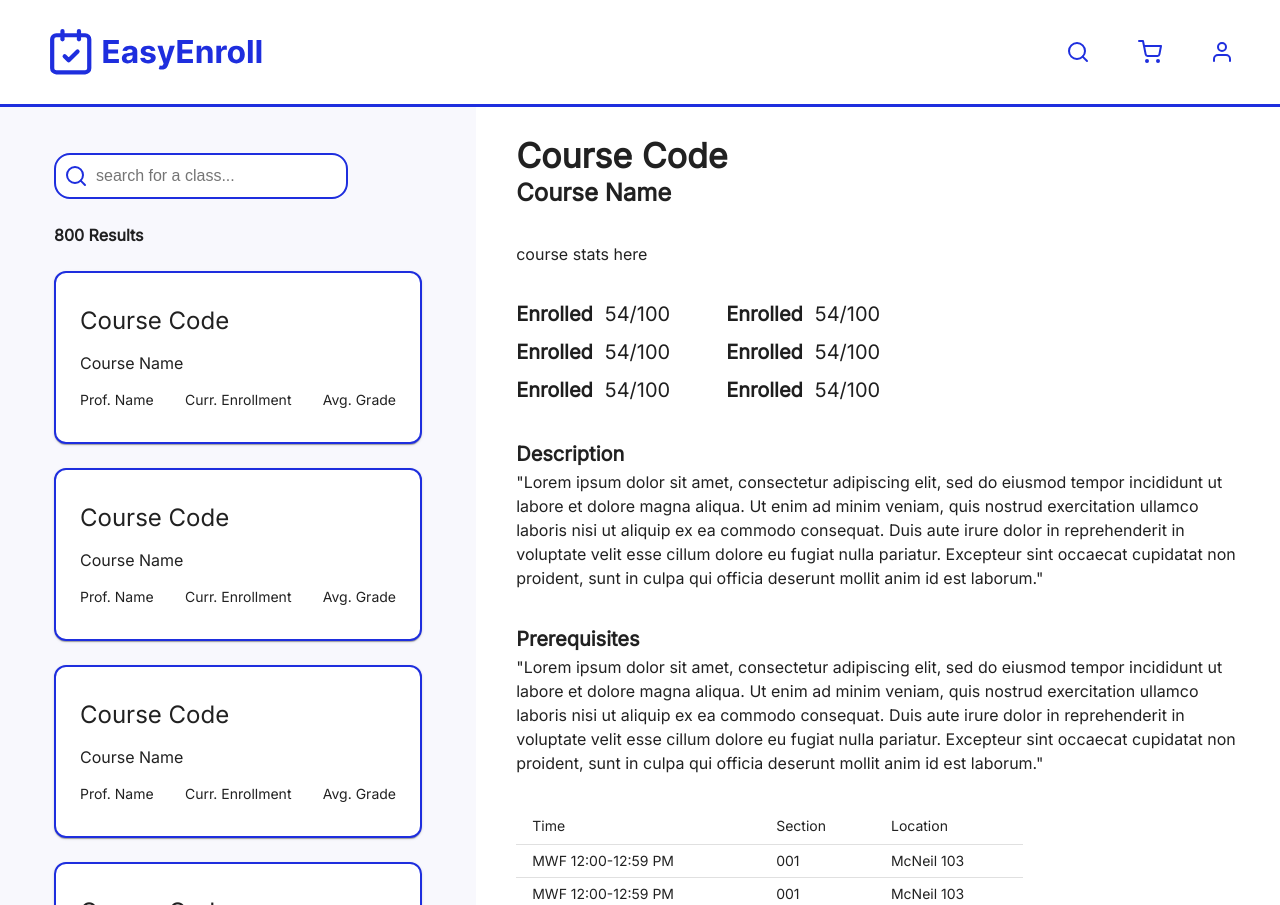
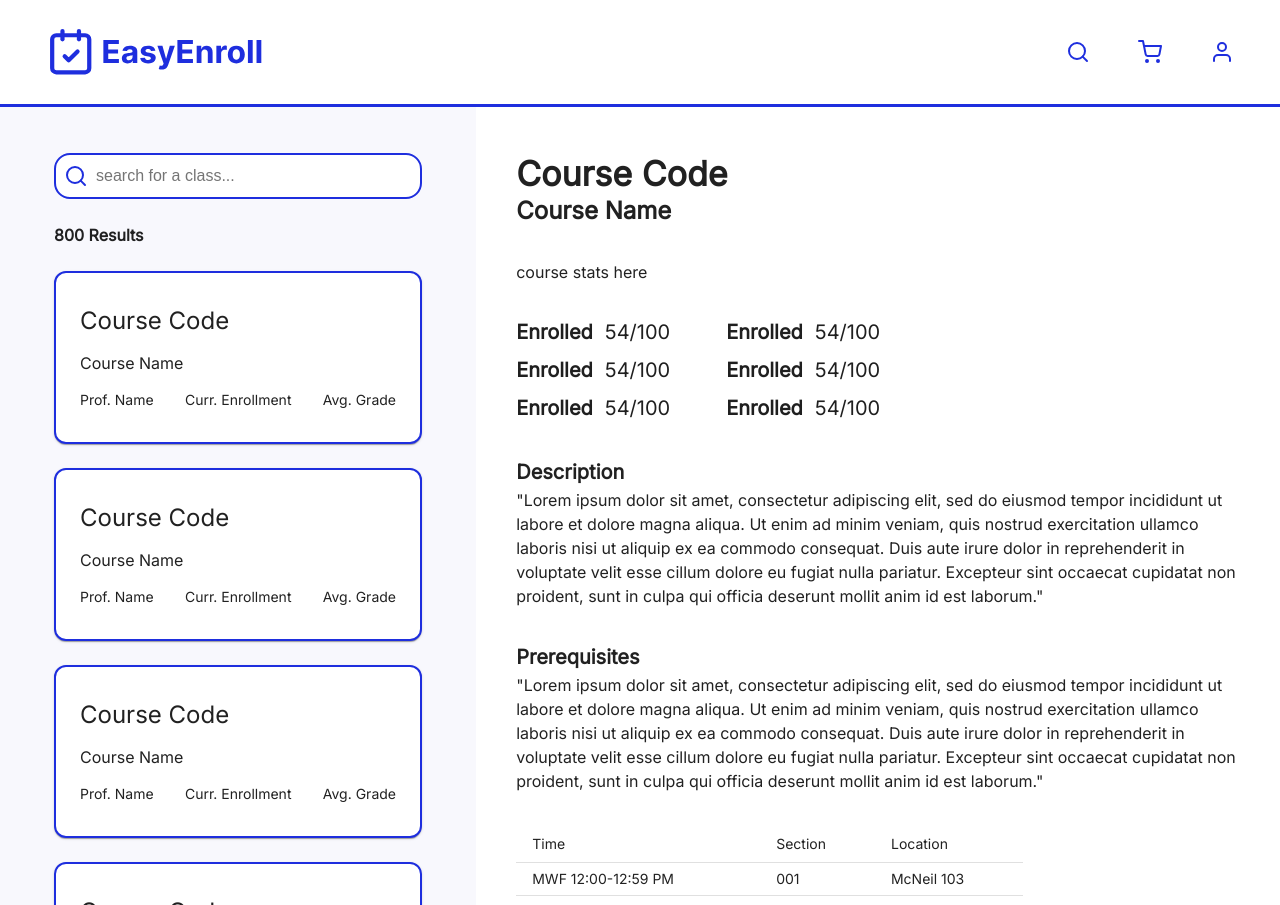
Before and after one commit to sky1113/CIS_4120_A5, a React (Create React App) app in the folder root/client/: page / in a window 1280 px wide. Built offline with nearby package versions, Linux system fonts and the light colour scheme.

Commit message:
put description and side bar together

```diff
--- a/root/client/src/components/CourseDescription.js
+++ b/root/client/src/components/CourseDescription.js
@@ -19,7 +19,7 @@ const CourseDescription = () => {
     width: "90%",
     height: "90%",
     justifyContent: "center",
-    margin: "30px 0",
+    margin: "48px 0",
   };
 
   const courseDescriptionTitleStyle = {
--- a/root/client/src/components/CourseSideBar.js
+++ b/root/client/src/components/CourseSideBar.js
@@ -8,9 +8,10 @@ const CourseSideBar = () => {
         display: 'flex',
         flexDirection: 'column',
         alignItems: 'flex-start', // Align items to the left
-        maxWidth: '460px',
+        maxWidth: '450px',
         margin: 'auto',
         gap: '24px',
+        marginBottom: "50px",
     };
 
     const typographyStyle = {
@@ -28,6 +29,8 @@ const CourseSideBar = () => {
             <CourseCard />
             <CourseCard />
             <CourseCard />
+            <CourseCard />
+            <CourseCard />
         </div>
     );
 };
--- a/root/client/src/components/SearchBar.js
+++ b/root/client/src/components/SearchBar.js
@@ -5,7 +5,7 @@ const SearchBar = () => {
   const searchBarStyle = {
     position: "relative",
     display: "inline-block",
-    width: "80%", // Adjust width to 100% of the parent element
+    width: "100%", // Adjust width to 100% of the parent element
     maxWidth: "1152px", // Set a maximum width if necessary
     marginTop: "48px",
   };
```
